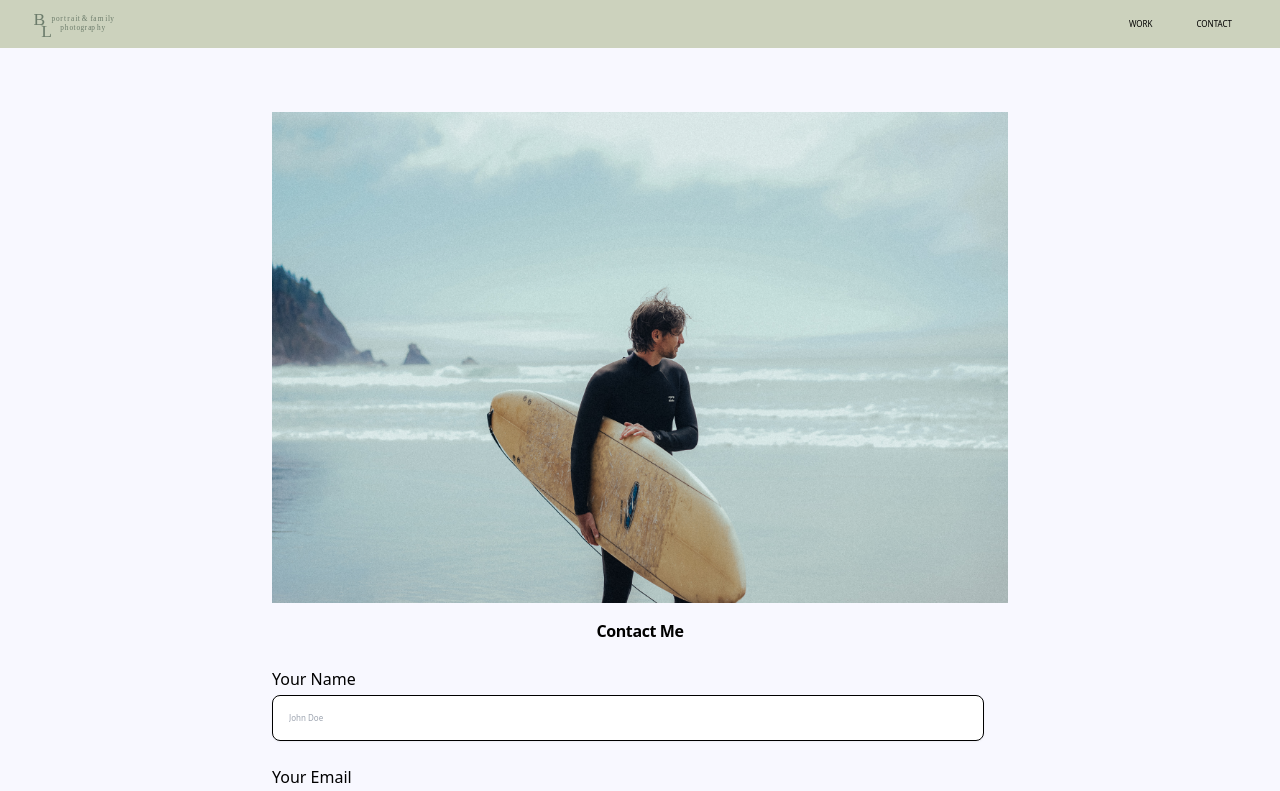
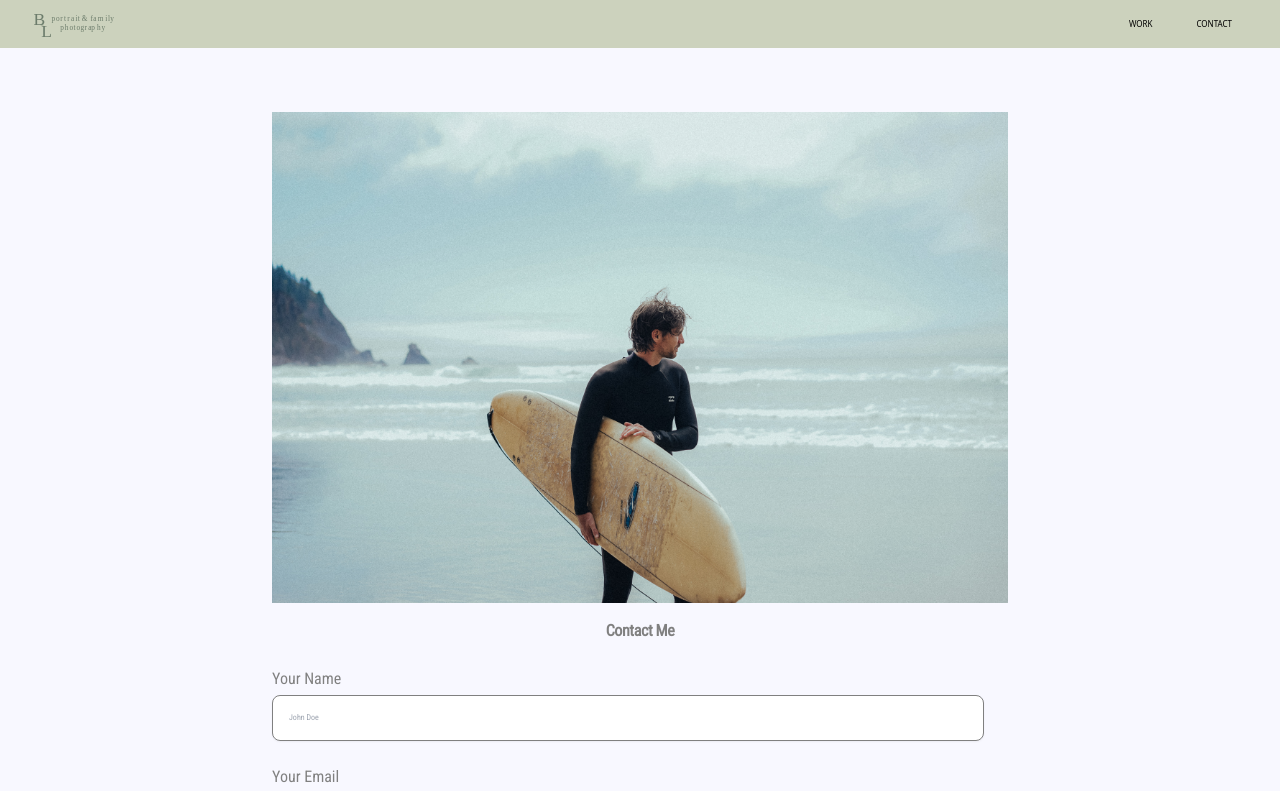
Before and after one commit to btlenny/blphotography, a React (Vite) app: page /contact in a window 1280 px wide. Shown: the top 791 px of the page. Built offline with nearby package versions, Linux system fonts and the light colour scheme.

Commit message:
updating package json

```diff
--- a/package.json
+++ b/package.json
@@ -1,4 +1,5 @@
 {
+  "homepage": "http://www.bradenlennyphotography.com/",
   "name": "blphotography",
   "private": true,
   "version": "0.0.0",
--- /dev/null
+++ b/src/components/ContactForm/ContactForm.css
@@ -0,0 +1,7 @@
+@import url('https://fonts.googleapis.com/css2?family=Roboto+Condensed&display=swap');
+
+
+section {
+    font-family: 'Roboto Condensed', sans-serif;
+    color: gray;
+}
--- a/src/components/ContactForm/ContactForm.jsx
+++ b/src/components/ContactForm/ContactForm.jsx
@@ -1,5 +1,6 @@
 import {useRef} from "react";
 import emailjs from '@emailjs/browser';
+import "./ContactForm.css";
 
 
 export default function ContactForm() {
```
